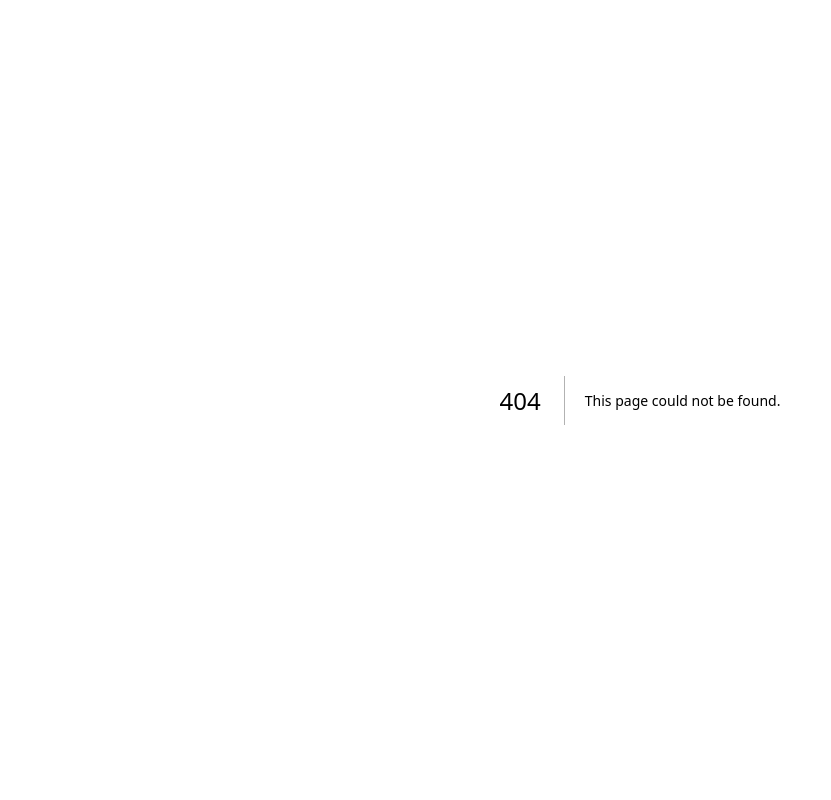
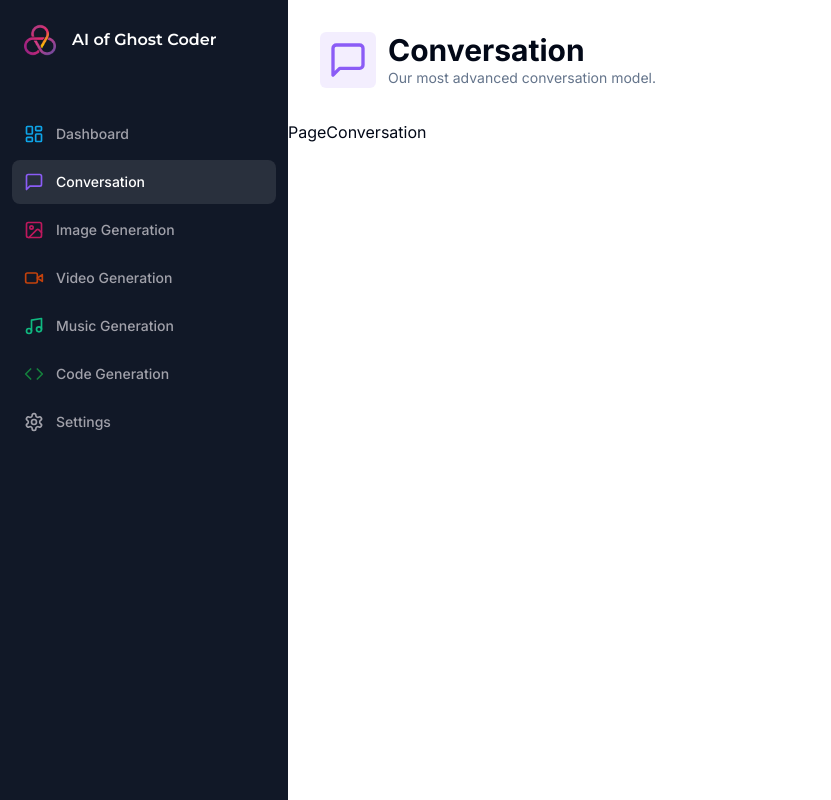
Before and after one commit to thientantran/next_saasai, a Next.js app: page /conversation in a window 1280 px wide. Before the commit this address had no page. Shown: the whole page, without its empty margins (0-831 px from the left). Built offline with nearby package versions, Linux system fonts and the light colour scheme.

Commit message:
layout Heading component

```diff
--- /dev/null
+++ b/app/(dashboard)/(routes)/conversation/page.tsx
@@ -0,0 +1,16 @@
+import Heading from "@/components/Heading"
+import { MessageSquare } from "lucide-react"
+
+export default function PageConversation() {
+  return (
+    <>
+    <Heading title="Conversation"
+        description="Our most advanced conversation model."
+        icon={MessageSquare}
+        iconColor="text-violet-500"
+        bgColor="bg-violet-500/10"/>
+    <div>PageConversation</div>
+    </>
+
+  )
+}
--- /dev/null
+++ b/components/Heading.tsx
@@ -0,0 +1,29 @@
+import { cn } from '@/lib/utils'
+import { LucideIcon } from 'lucide-react'
+interface HeadingProps{
+  title: string,
+  description: string,
+  icon: LucideIcon,
+  iconColor: string,
+  bgColor: string
+}
+
+export default function Heading({title, description, icon: LucideIcon, iconColor, bgColor}: HeadingProps) {
+  return (
+    <>
+    <div className="px-4 flex items-center gap-x-3 mb-8 lg:px-8">
+      <div className={cn("p-2 w-fit rounded-md",bgColor)}>
+        <LucideIcon className={cn('w-10 h-10', iconColor)}/>
+      </div>
+      <div>
+        <h2 className="text-3xl font-bold">
+          {title}
+        </h2>
+        <p className="text-sm text-muted-foreground">
+          {description}
+        </p>
+      </div>
+    </div>
+    </>
+  )
+}
--- a/components/Sidebar.tsx
+++ b/components/Sidebar.tsx
@@ -65,7 +65,7 @@
           </div>
           <h1 className={cn("text-2l font-bold", poppins.className)}>
             {/* kết hợp class để sử dụng font chữ */}
-            Genius
+            AI of Ghost Coder
           </h1>
         </Link>
         <div className="space-y-1">
```
